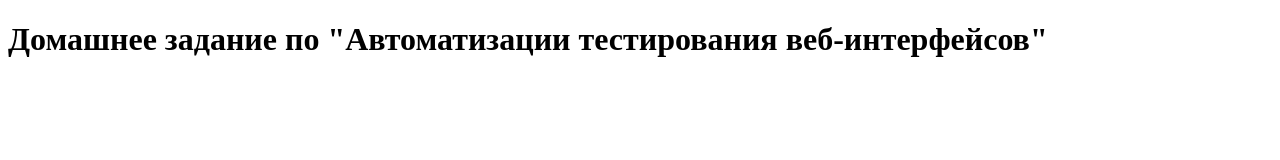
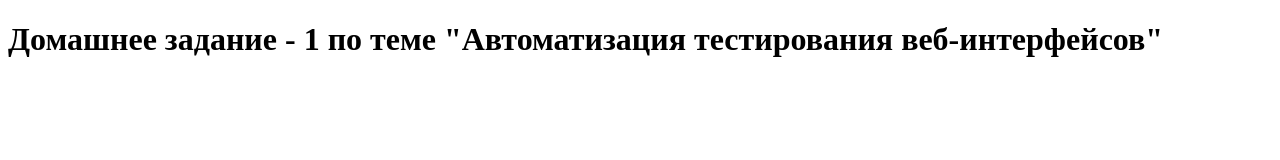
Before and after one commit to sarian-s/autoTestingWebDz, a plain HTML site: page index.html in a window 1280 px wide. Drawn offline with Linux system fonts and the light colour scheme.

Commit message:
второе задание

```diff
--- a/index.html
+++ b/index.html
@@ -1,10 +1,15 @@
 <!DOCTYPE html>
 <html lang="en">
-  <head>
-    <title>Document</title>
-  </head>
+<head>
+  <title>Document</title>
+</head>
 
-  <body>
-    <h1>Домашнее задание  по "Автоматизации тестирования веб-интерфейсов"</h1>
-  </body>
+<body>
+<h1>Домашнее задание - 1 по теме "Автоматизация тестирования веб-интерфейсов"</h1>
+</body>
+<script>
+    const x = "Домашнее задание - 1 по теме \"Автоматизация тестирования веб-интерфейсов\"";
+    debugger;
+    console.log(x);
+  </script>
 </html>
```
